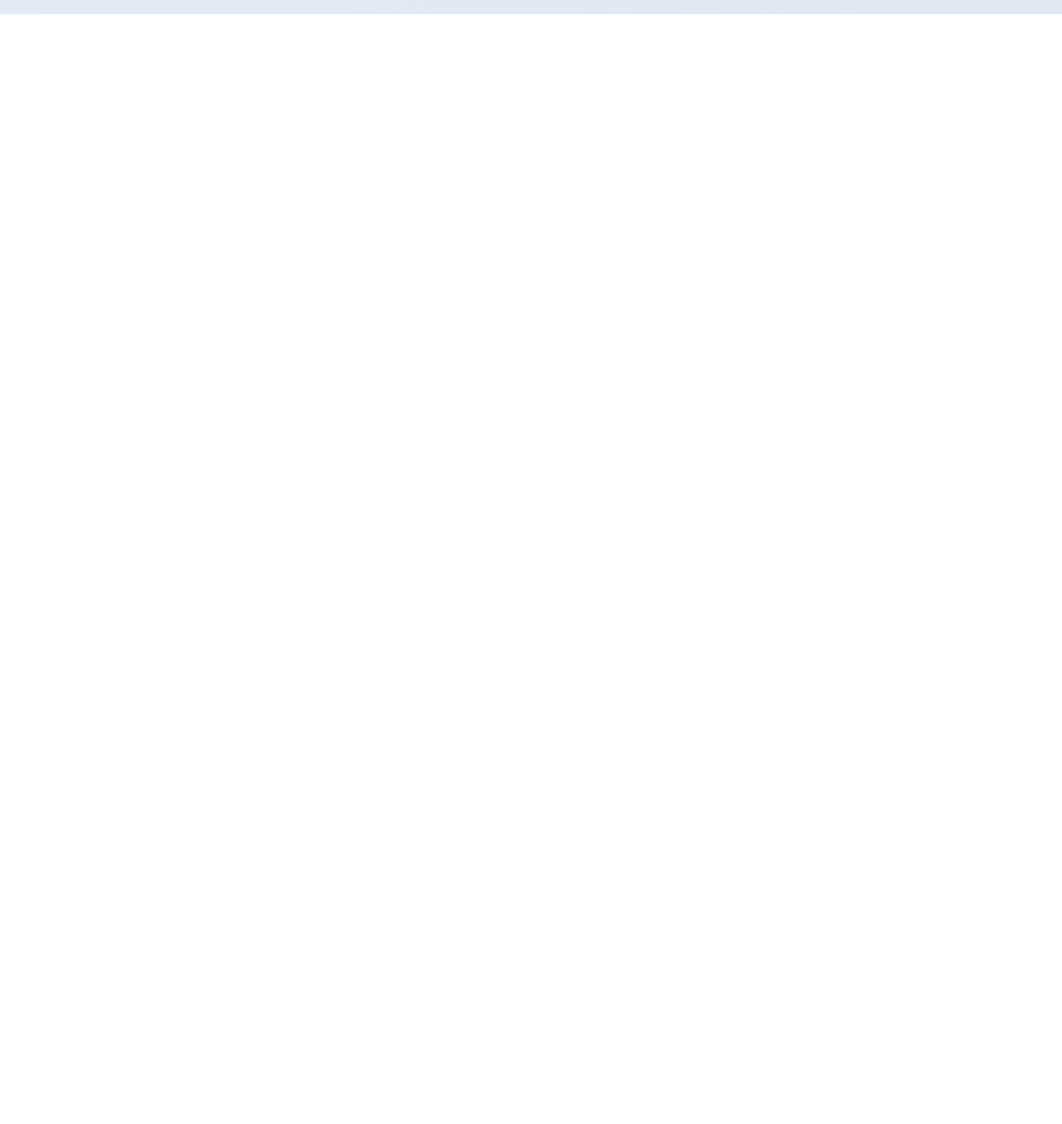
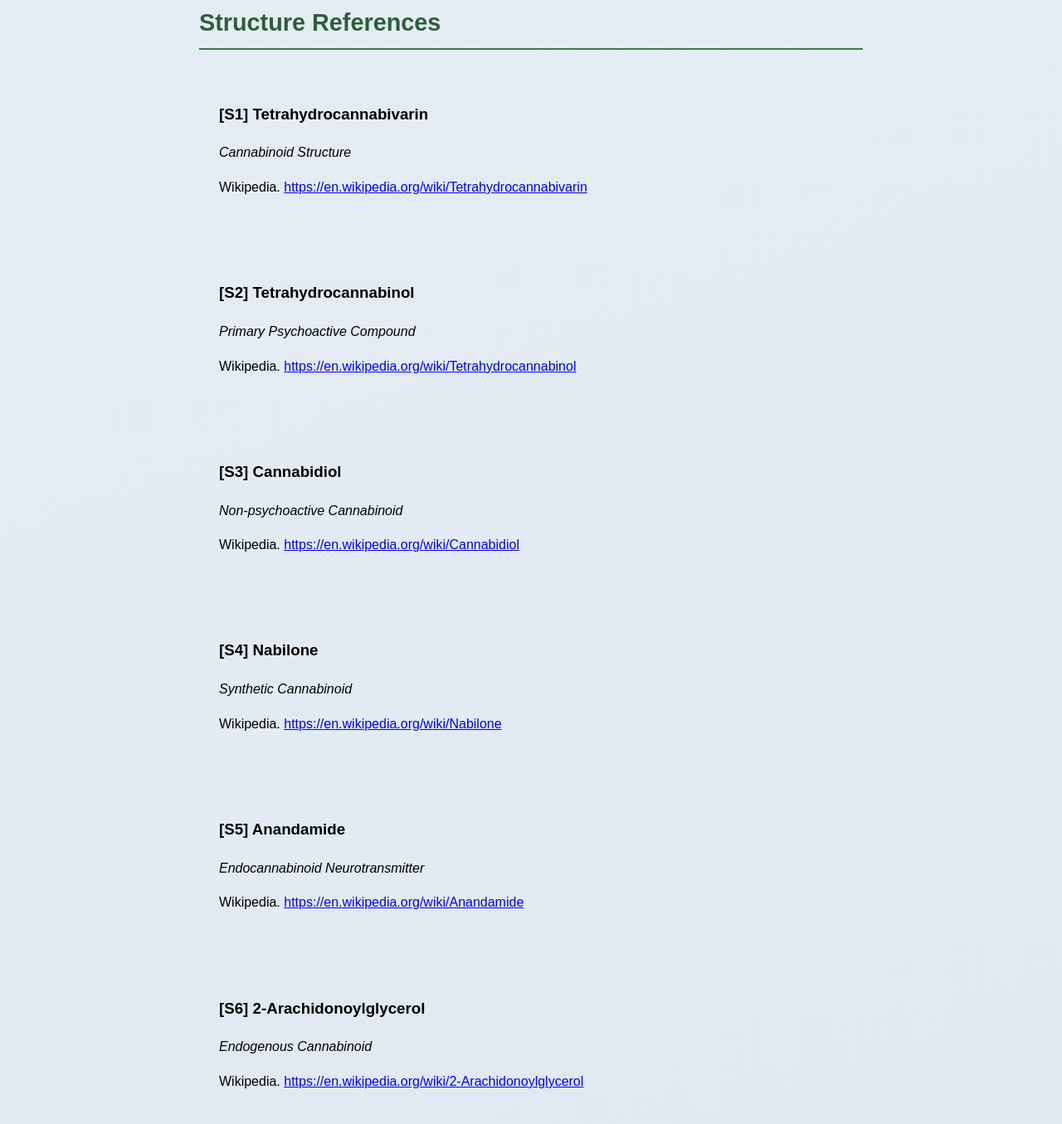
Before and after one commit to ChronoXzX/cannabinoid-references, a plain HTML site: page index.html in a window 1280 px wide. Shown: the part 4419-5774 px from the top of the page at 83% size. Before the commit the page ends 4436 px from the top, so only its background shows below. Drawn offline with Linux system fonts and the light colour scheme.

Commit message:
Update index.html

```diff
--- a/index.html
+++ b/index.html
@@ -72,6 +72,15 @@
         @keyframes pill-float {
             0%, 100% { transform: translateY(0) rotate(-5deg); }
             50% { transform: translateY(-40px) rotate(5deg); }
+        }
+
+        /* Added style for structure references heading */
+        .sub-section-heading {
+            color: #2c5e3a;
+            border-bottom: 2px solid #3d7a4b;
+            padding-bottom: 0.5rem;
+            margin-top: 2rem;
+            font-size: 1.8rem;
         }
     </style>
 </head>
@@ -211,6 +220,46 @@
                 <p>Biomedicines 10(12):3000</p>
                 <p class="doi">DOI: <a href="https://doi.org/10.3390/biomedicines10123000" target="_blank">10.3390/biomedicines10123000</a></p>
             </div>
+
+            <!-- New Structure References Section -->
+            <div class="references">
+            <h2 class="sub-section-heading">Structure References</h2>
+
+            <div class="reference" id="ref-struct1">
+                <h3>[S1] Tetrahydrocannabivarin</h3>
+                <p><em>Cannabinoid Structure</em></p>
+                <p>Wikipedia. <a href="https://en.wikipedia.org/wiki/Tetrahydrocannabivarin" target="_blank">https://en.wikipedia.org/wiki/Tetrahydrocannabivarin</a></p>
+            </div>
+
+            <div class="reference" id="ref-struct2">
+                <h3>[S2] Tetrahydrocannabinol</h3>
+                <p><em>Primary Psychoactive Compound</em></p>
+                <p>Wikipedia. <a href="https://en.wikipedia.org/wiki/Tetrahydrocannabinol" target="_blank">https://en.wikipedia.org/wiki/Tetrahydrocannabinol</a></p>
+            </div>
+
+            <div class="reference" id="ref-struct3">
+                <h3>[S3] Cannabidiol</h3>
+                <p><em>Non-psychoactive Cannabinoid</em></p>
+                <p>Wikipedia. <a href="https://en.wikipedia.org/wiki/Cannabidiol" target="_blank">https://en.wikipedia.org/wiki/Cannabidiol</a></p>
+            </div>
+
+            <div class="reference" id="ref-struct4">
+                <h3>[S4] Nabilone</h3>
+                <p><em>Synthetic Cannabinoid</em></p>
+                <p>Wikipedia. <a href="https://en.wikipedia.org/wiki/Nabilone" target="_blank">https://en.wikipedia.org/wiki/Nabilone</a></p>
+            </div>
+
+            <div class="reference" id="ref-struct5">
+                <h3>[S5] Anandamide</h3>
+                <p><em>Endocannabinoid Neurotransmitter</em></p>
+                <p>Wikipedia. <a href="https://en.wikipedia.org/wiki/Anandamide" target="_blank">https://en.wikipedia.org/wiki/Anandamide</a></p>
+            </div>
+
+            <div class="reference" id="ref-struct6">
+                <h3>[S6] 2-Arachidonoylglycerol</h3>
+                <p><em>Endogenous Cannabinoid</em></p>
+                <p>Wikipedia. <a href="https://en.wikipedia.org/wiki/2-Arachidonoylglycerol" target="_blank">https://en.wikipedia.org/wiki/2-Arachidonoylglycerol</a></p>
+            </div>
         </div>
     </div>
 
```
